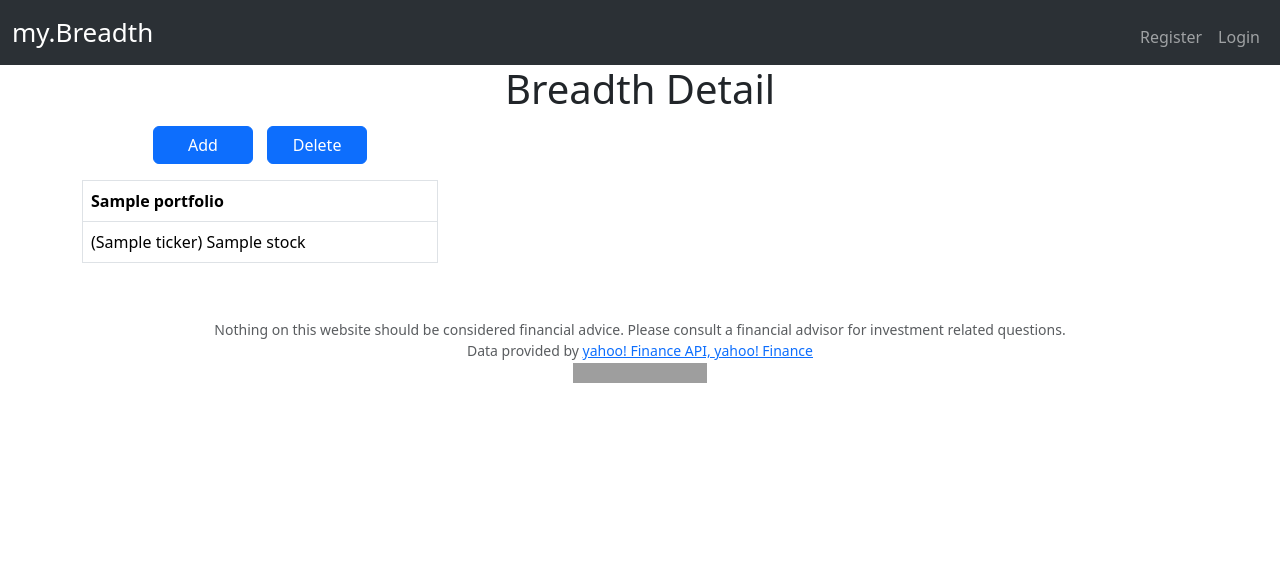
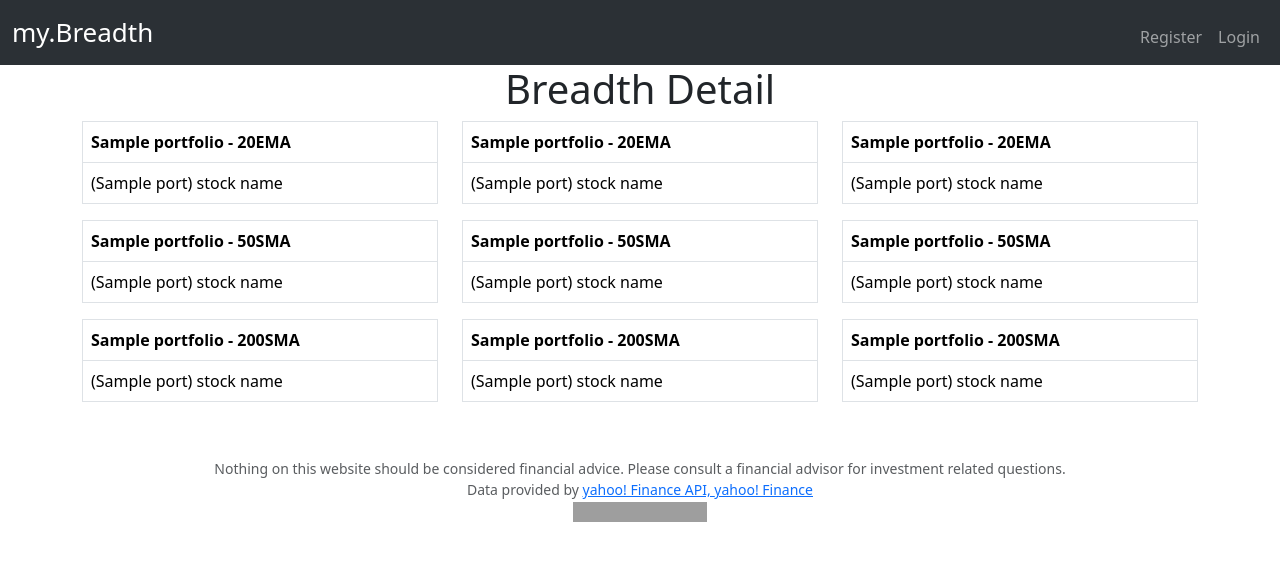
Before and after one commit to jarrodschilling/my_breadth_oop, a Python web app: template flask_app/templates/breadth-detail.html in a window 1280 px wide. Shown: the top 561 px of the page. Run offline with Jinja, Linux system fonts and the light colour scheme; the template is opened without the code that fills it: most values are stand-ins (such as "Sample title", 1, 10 or a date in 2020); grey boxes are pictures that could not be loaded.

Commit message:
breadth detail API functioning

```diff
--- a/flask_app/templates/breadth-detail.html
+++ b/flask_app/templates/breadth-detail.html
@@ -8,80 +8,177 @@
 <h1 style="text-align: center;">Breadth Detail</h1>
 
 <div class="container">
+    <!-- 20 Day EMA////////////////////////////////////////////////////////////////// -->
     <div class="row">
-        {% if portfolios|length > 0 %}
-        <div class="col-md-4">
-            <div class="text-center">
-                <a href="/add-portfolio/1" class="btn btn-primary mb-3 button-js" style="width: 100px; margin: 5px;">Add</a>
-                <a href="/delete-portfolio/1" class="btn btn-primary mb-3 button-js" style="width: 100px; margin: 5px;">Delete</a>
-            </div>
+        <div class="col-4">
             <table class="table table-bordered">
                 <thead>
                     <tr>
-                        <th scope="col">{{ portfolios[0].name }}</th>
+                        <th scope="col">{{ portfolios[0].name }} - 20EMA</th>
                     </tr>
                 </thead>
                 <tbody>
-                    {% for i in range(portfolios[0].stocks|length) %}
+                    {% for stock in port_list[0] %}
                     <tr>
                         <td>
-                            ({{ portfolios[0].stocks[i]['ticker'] }}) {{ portfolios[0].stocks[i]['name'] }}
+                            ({{ stock }}) stock name
                         </td>
                     </tr>
                     {% endfor %}
                 </tbody>
             </table>
         </div>
-        {% endif %}
-        {% if portfolios|length > 1 %}
-        <div class="col-md-4">
-            <div class="text-center">
-                <a href="/add-portfolio/2" class="btn btn-primary mb-3 button-js" style="width: 100px; margin: 5px;">Add</a>
-                <a href="/delete-portfolio/2" class="btn btn-primary mb-3 button-js" style="width: 100px; margin: 5px;">Delete</a>
-            </div>
+        <div class="col-4">
             <table class="table table-bordered">
                 <thead>
                     <tr>
-                        <th scope="col">{{ portfolios[1].name }}</th>
+                        <th scope="col">{{ portfolios[1].name }} - 20EMA</th>
                     </tr>
                 </thead>
                 <tbody>
-                    {% for i in range(portfolios[1].stocks|length) %}
+                    {% for stock in port_list[3] %}
                     <tr>
                         <td>
-                            ({{ portfolios[1].stocks[i]['ticker'] }}) {{ portfolios[1].stocks[i]['name'] }}
+                            ({{ stock }}) stock name
                         </td>
                     </tr>
                     {% endfor %}
                 </tbody>
             </table>
         </div>
-        {% endif %}
-        {% if portfolios|length > 2 %}
-        <div class="col-md-4">
-            <div class="text-center">
-                <a href="/add-portfolio/3" class="btn btn-primary mb-3 button-js" style="width: 100px; margin: 5px;">Add</a>
-                <a href="/delete-portfolio/3" class="btn btn-primary mb-3 button-js" style="width: 100px; margin: 5px;">Delete</a>
-            </div>
+        <div class="col-4">
             <table class="table table-bordered">
                 <thead>
                     <tr>
-                        <th scope="col">{{ portfolios[2].name }}</th>
+                        <th scope="col">{{ portfolios[2].name }} - 20EMA</th>
                     </tr>
                 </thead>
                 <tbody>
-                    {% for i in range(portfolios[2].stocks|length) %}
+                    {% for stock in port_list[6] %}
                     <tr>
                         <td>
-                            ({{ portfolios[2].stocks[i]['ticker'] }}) {{ portfolios[2].stocks[i]['name'] }}
+                            ({{ stock }}) stock name
                         </td>
                     </tr>
                     {% endfor %}
                 </tbody>
             </table>
         </div>
-        {% endif %}
     </div>
-</div>
+    <!-- 50 Day SMA////////////////////////////////////////////////////////////////// -->
+    <div class="row">
+        <div class="col-4">
+            <table class="table table-bordered">
+                <thead>
+                    <tr>
+                        <th scope="col">{{ portfolios[0].name }} - 50SMA</th>
+                    </tr>
+                </thead>
+                <tbody>
+                    {% for stock in port_list[1] %}
+                    <tr>
+                        <td>
+                            ({{ stock }}) stock name
+                        </td>
+                    </tr>
+                    {% endfor %}
+                </tbody>
+            </table>
+        </div>
+        <div class="col-4">
+            <table class="table table-bordered">
+                <thead>
+                    <tr>
+                        <th scope="col">{{ portfolios[1].name }} - 50SMA</th>
+                    </tr>
+                </thead>
+                <tbody>
+                    {% for stock in port_list[4] %}
+                    <tr>
+                        <td>
+                            ({{ stock }}) stock name
+                        </td>
+                    </tr>
+                    {% endfor %}
+                </tbody>
+            </table>
+        </div>
+        <div class="col-4">
+            <table class="table table-bordered">
+                <thead>
+                    <tr>
+                        <th scope="col">{{ portfolios[2].name }} - 50SMA</th>
+                    </tr>
+                </thead>
+                <tbody>
+                    {% for stock in port_list[7] %}
+                    <tr>
+                        <td>
+                            ({{ stock }}) stock name
+                        </td>
+                    </tr>
+                    {% endfor %}
+                </tbody>
+            </table>
+        </div>
+    </div>
+    <!-- 200 Day SMA////////////////////////////////////////////////////////////////// -->
+    <div class="row">
+        <div class="col-4">
+            <table class="table table-bordered">
+                <thead>
+                    <tr>
+                        <th scope="col">{{ portfolios[0].name }} - 200SMA</th>
+                    </tr>
+                </thead>
+                <tbody>
+                    {% for stock in port_list[2] %}
+                    <tr>
+                        <td>
+                            ({{ stock }}) stock name
+                        </td>
+                    </tr>
+                    {% endfor %}
+                </tbody>
+            </table>
+        </div>
+        <div class="col-4">
+            <table class="table table-bordered">
+                <thead>
+                    <tr>
+                        <th scope="col">{{ portfolios[1].name }} - 200SMA</th>
+                    </tr>
+                </thead>
+                <tbody>
+                    {% for stock in port_list[5] %}
+                    <tr>
+                        <td>
+                            ({{ stock }}) stock name
+                        </td>
+                    </tr>
+                    {% endfor %}
+                </tbody>
+            </table>
+        </div>
+        <div class="col-4">
+            <table class="table table-bordered">
+                <thead>
+                    <tr>
+                        <th scope="col">{{ portfolios[2].name }} - 200SMA</th>
+                    </tr>
+                </thead>
+                <tbody>
+                    {% for stock in port_list[8] %}
+                    <tr>
+                        <td>
+                            ({{ stock }}) stock name
+                        </td>
+                    </tr>
+                    {% endfor %}
+                </tbody>
+            </table>
+        </div>
+    </div>
+
 
 {% endblock %}
--- a/test.py
+++ b/test.py
@@ -2,8 +2,3 @@ from flask_app.models.portfolio import Portfolio
 from flask_app.models.stock import Stock
 from flask_app import app
 import yfinance as yf
-
-tickers = ['GS', 'MDB', 'TOL']
-
-for ticker in tickers:
-    print(yf.Ticker(ticker).info['shortName'])
```
Also changed, not shown: flask_app/controllers/portfolios.py (+22 -4 lines).
